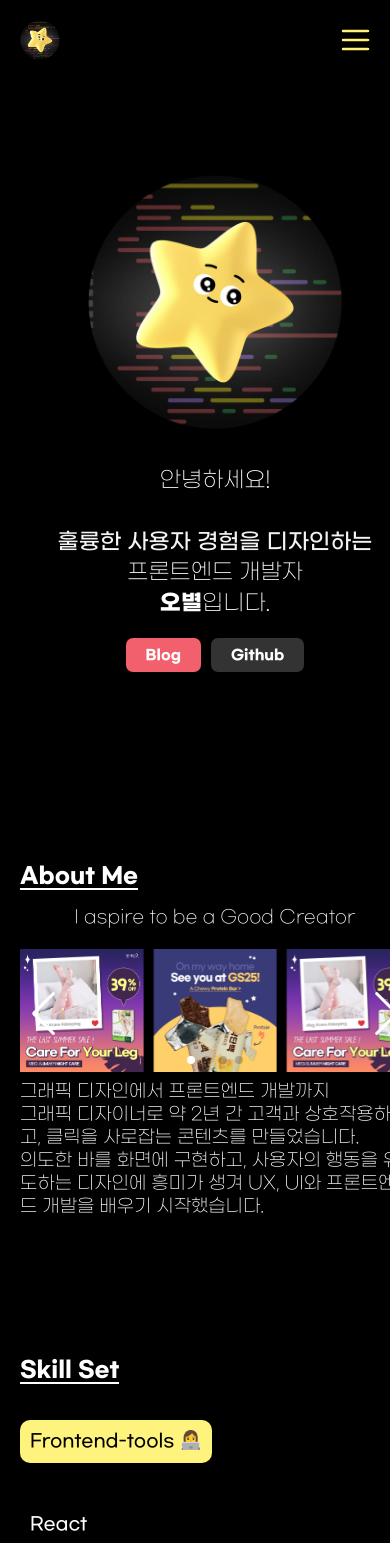
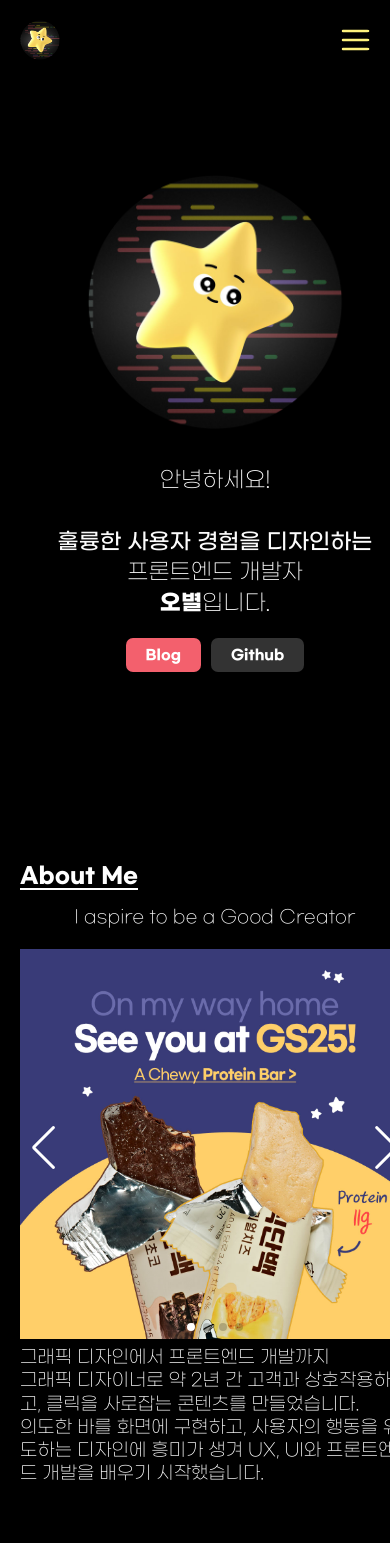
Before and after one commit to loeybho/Portfolio, a React (Vite) app: page / in a window 390 px wide. Shown: the top 1543 px of the page. Built offline with nearby package versions, Linux system fonts and the light colour scheme.

Commit message:
Style. 스와이퍼 반응형 디자인 적용

```diff
--- a/src/components/CustomSwiper.jsx
+++ b/src/components/CustomSwiper.jsx
@@ -26,13 +26,18 @@
           }}
           modules={[Navigation, Pagination, Scrollbar, A11y]}
           spaceBetween={10}
-          slidesPerView={3}
+          slidesPerView={1}
           navigation={true}
           loop={true}
           pagination={{
             clickable: true,
           }}
           centeredSlides={true}
+          breakpoints={{
+            700: {
+              slidesPerView: 3,
+            },
+          }}
         >
           <SwiperSlide>
             <img src="/3.jpeg" alt="" />
--- a/src/index.css
+++ b/src/index.css
@@ -24,6 +24,7 @@
 body {
   font-size: 1.4rem;
   background-color: black;
+  color: white;
 }
 
 @media (min-width: 1025px) and (max-width: 1680px) {
--- a/src/pages/AboutMe.jsx
+++ b/src/pages/AboutMe.jsx
@@ -2,7 +2,6 @@
 import styled from "styled-components";
 
 const Wrapper = styled.div`
-  color: white;
   padding: 0 20px;
   padding-top: 20px;
   padding-bottom: 120px;
```
